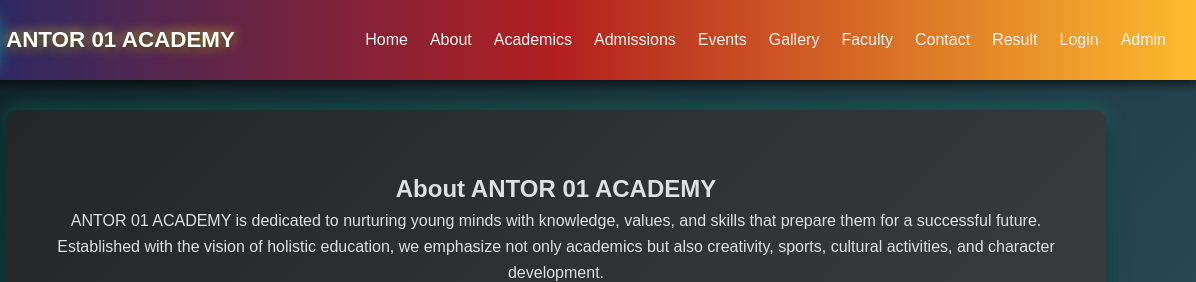
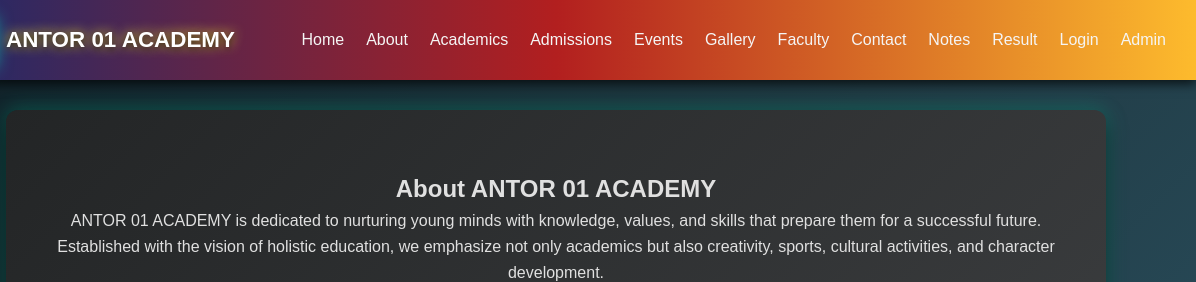
Before and after one commit to antorkumardas2002-netizen/antor01academy, a plain HTML site: page About.html in a window 1280 px wide. Shown: the top 282 px of the page, 84-1280 px from the left. Drawn offline with Linux system fonts and the light colour scheme.

Commit message:
Update About.html

```diff
--- a/About.html
+++ b/About.html
@@ -22,6 +22,7 @@
         <li><a href="gallery.html">Gallery</a></li>
         <li><a href="faculty.html">Faculty</a></li>
         <li><a href="contact.html">Contact</a></li>
+        <li><a href="note.html">Notes</a></li>
         <li><a href="result_index.html" target="_blank" rel="noopener noreferrer">Result</a></li>
 
         <li><a href="login.html">Login</a></li>
```
